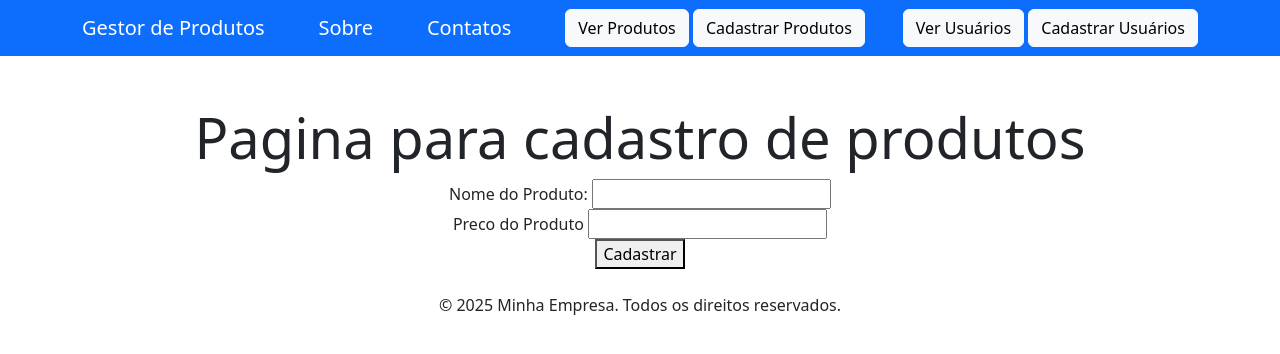
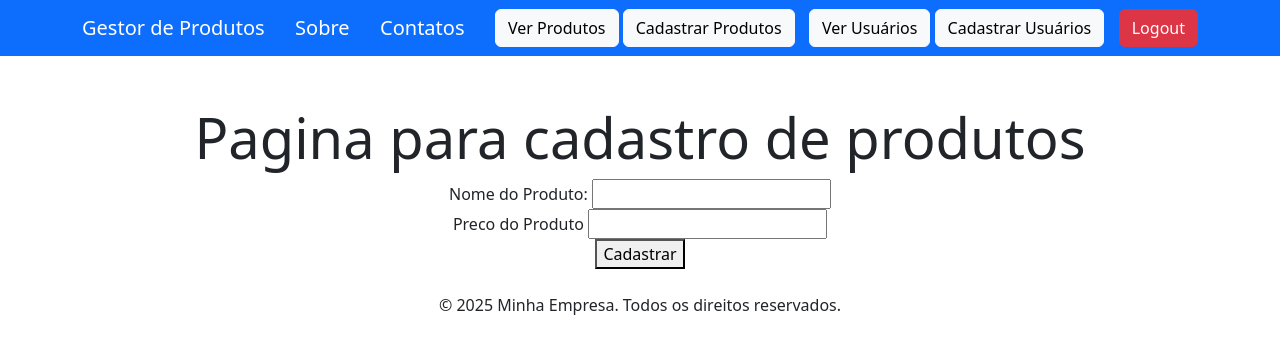
Before and after one commit to AlmirNeto87/Super-Modulo-Flask-Aula02, a Flask app: page /produtos/cadastro in a window 1280 px wide. Shown: the top 354 px of the page. Run offline with Flask 3, Linux system fonts and the light colour scheme; the visitor is signed in with stand-in values (Sample User, id 1).

Commit message:
1. Inclusao do butao de Logout na pagina base.html

```diff
--- a/main.py
+++ b/main.py
@@ -177,6 +177,7 @@ def login():
 #Criacao de rota para logout
 #--------------------------------------------------------------------------------
 @app.route('/logout')
+@login_obrigatorio
 def logout():
     session.pop('usuario', None)
     return redirect(url_for('login'))
--- a/templates/base.html
+++ b/templates/base.html
@@ -24,6 +24,11 @@
                 <a class="btn btn-light" href="{{ url_for('listar_usuarios') }}">Ver Usuários</a>
                 <a class="btn btn-light" href="{{ url_for('cadastrar_usuarios') }}">Cadastrar Usuários</a>
             </div>
+
+            <div>
+                <a class="btn btn-danger" href="{{ url_for('logout') }}">Logout</a>
+            </div>
+
         </div>
     </nav>
     {% endif %}
```
